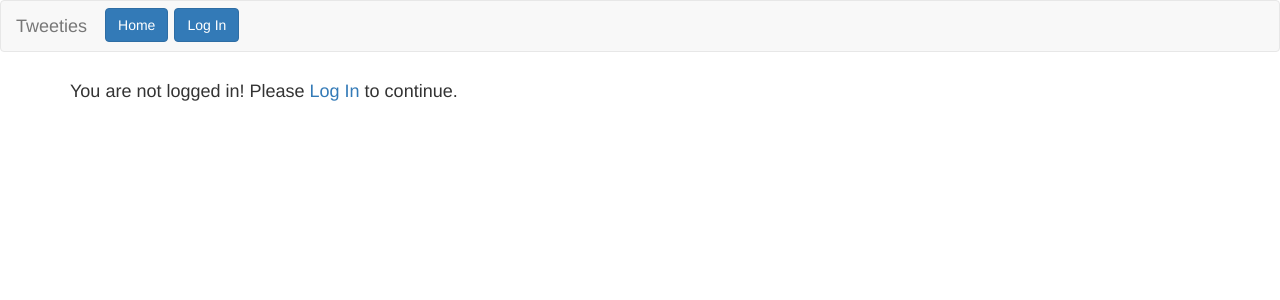
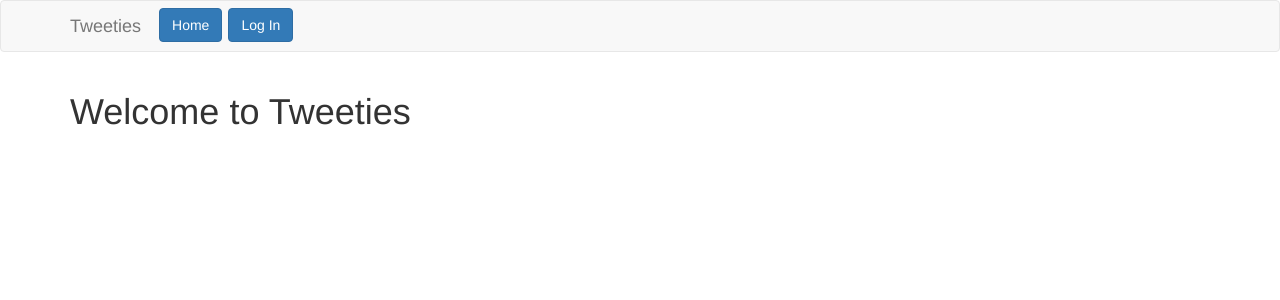
Before and after one commit to sivadass/tweeties, a React (Create React App) app: page /home in a window 1280 px wide. Shown: the top 300 px of the page. Built offline with nearby package versions, Linux system fonts and the light colour scheme; what auth0-js would draw is missing.

Commit message:
Updated homepage

```diff
--- a/public/index.html
+++ b/public/index.html
@@ -1,5 +1,6 @@
 <!doctype html>
 <html lang="en">
+
 <head>
   <meta charset="utf-8">
   <meta name="viewport" content="width=device-width, initial-scale=1">
@@ -13,8 +14,9 @@
       work correctly both with client-side routing and a non-root public URL.
       Learn how to configure a non-root public URL by running `npm run build`.
     -->
-    <title>Centralized Login</title>
+  <title>Tweeties</title>
 </head>
+
 <body>
   <div id="root"></div>
   <!--
@@ -28,4 +30,5 @@
       To create a production bundle, use `npm run build`.
     -->
 </body>
+
 </html>
--- a/src/App.js
+++ b/src/App.js
@@ -19,8 +19,8 @@ class App extends Component {
     const { isAuthenticated } = this.props.auth;
 
     return (
-      <div>
-        <Navbar fluid>
+      <div className="header">
+        <Navbar>
           <Navbar.Header>
             <Navbar.Brand>
               <a href="#">Tweeties</a>
--- a/src/Home/Home.js
+++ b/src/Home/Home.js
@@ -1,4 +1,4 @@
-import React, { Component } from 'react';
+import React, { Component } from "react";
 
 class Home extends Component {
   login() {
@@ -8,27 +8,7 @@ class Home extends Component {
     const { isAuthenticated } = this.props.auth;
     return (
       <div className="container">
-        {
-          isAuthenticated() && (
-              <h4>
-                You are logged in!
-              </h4>
-            )
-        }
-        {
-          !isAuthenticated() && (
-              <h4>
-                You are not logged in! Please{' '}
-                <a
-                  style={{ cursor: 'pointer' }}
-                  onClick={this.login.bind(this)}
-                >
-                  Log In
-                </a>
-                {' '}to continue.
-              </h4>
-            )
-        }
+        <h1>Welcome to Tweeties</h1>
       </div>
     );
   }
```
Lines whose indentation alone changed are shown as unchanged.
